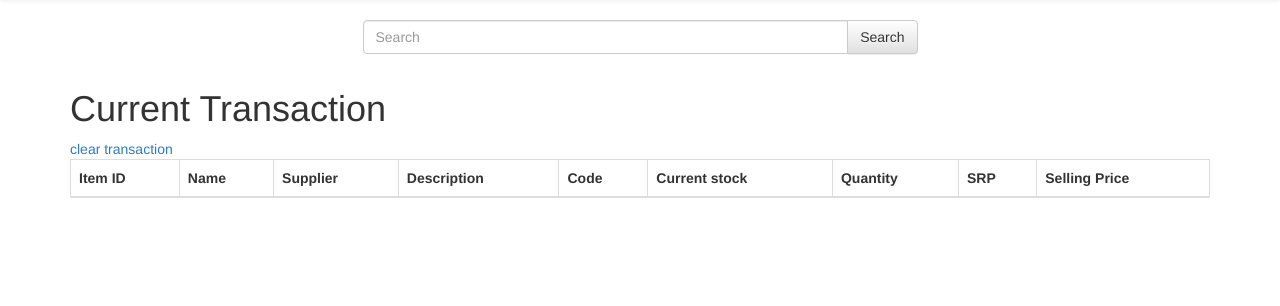
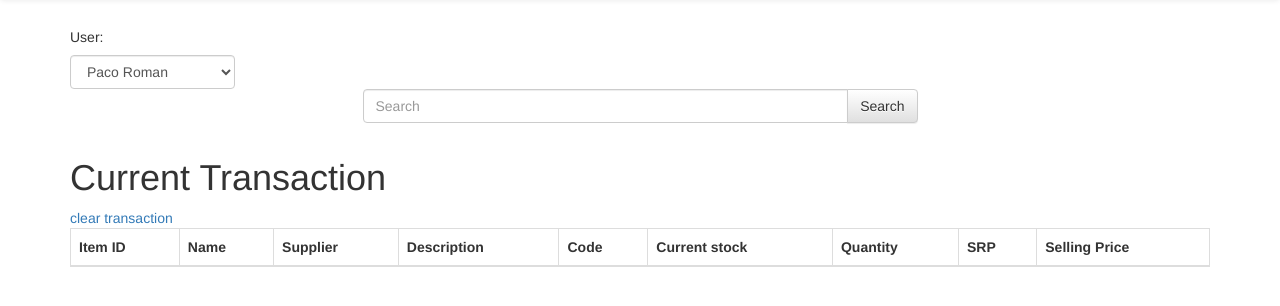
Before and after one commit to MojoJolo/motoren_pos, a Flask app: page /sale/view in a window 1280 px wide. Shown: the part 52-358 px from the top of the page. Run offline with Flask 2, Linux system fonts and the light colour scheme; lists and menus that the app fills with data are empty; some libraries are stand-ins or nearby versions.

Commit message:
added user

```diff
--- a/app/db.py
+++ b/app/db.py
@@ -57,8 +57,8 @@ class Db:
         return transaction_id
 
     def add_sales(self, sales):
-        query = """INSERT INTO sales (inventory_id, quantity, price, actual, transaction_id)
-                    VALUES (%s, %s, %s, %s, %s)"""
+        query = """INSERT INTO sales (inventory_id, quantity, price, actual, user, transaction_id)
+                    VALUES (%s, %s, %s, %s, %s, %s)"""
 
         self.cursor.executemany(query, sales)
         self.db.commit()
--- a/app/templates/add.html
+++ b/app/templates/add.html
@@ -2,7 +2,6 @@
 {% block head %}
     <title>View Items - Motoren</title>
 
-    <script src="{{ url_for('static', filename='js/jquery-1.12.0.min.js') }}" charset="utf-8"></script>
     {{ super() }}
 {% endblock %}
 
--- a/app/templates/base.html
+++ b/app/templates/base.html
@@ -4,6 +4,8 @@
     {% block head %}
     <link href="{{ url_for('static', filename='css/bootstrap.min.css') }}" rel="stylesheet">
     <link href="{{ url_for('static', filename='css/bootstrap-theme.min.css') }}" rel="stylesheet">
+
+    <script src="{{ url_for('static', filename='js/jquery-1.12.0.min.js') }}" charset="utf-8"></script>
     {% endblock %}
 </head>
 <body style="margin-bottom: 50px;">
@@ -22,6 +24,15 @@
         </div>
     </nav>
     <div class="container">
+        <div class="row">
+            <div class="col-xs-2">
+                <h5>User:</h5>
+                <select class="form-control" onchange="$.get('{{ url_for('change_user') }}', {user: this.options[this.selectedIndex].value})">
+                    <option {% if session['user'] == "Paco Roman" %} selected {% endif %}>Paco Roman</option>
+                    <option {% if session['user'] == "General Tinio" %} selected {% endif %}>General Tinio</option>
+                </select>
+            </div>
+        </div>
         <div class="row">
             <div class="col-xs-offset-3 col-xs-6">
                 {% if request.path != '/' %}
--- a/app/templates/edit.html
+++ b/app/templates/edit.html
@@ -1,8 +1,6 @@
 {% extends "base.html" %}
 {% block head %}
     <title>View Items - Motoren</title>
-
-    <script src="{{ url_for('static', filename='js/jquery-1.12.0.min.js') }}" charset="utf-8"></script>
     {{ super() }}
 {% endblock %}
 
--- a/app/templates/index.html
+++ b/app/templates/index.html
@@ -35,6 +35,7 @@
                             <th>Description</th>
                             <th>Code</th>
                             <th>Sold</th>
+                            <th>Store</th>
                             <th></th>
                         </tr>
                     </thead>
@@ -47,6 +48,7 @@
                             <td>{{ item['description'] }}</td>
                             <td>{{ item['code'] }}</td>
                             <td>{{ item['actual'] }}</td>
+                            <td>{{ item['user'] }}</td>
                             <td class="col-md-1">
                                 <form method="POST" action="{{ url_for('return_sale') }}" class="form-inline">
                                     <input type="hidden" value="{{ item['id'] }}" name="sale_id">
--- a/app/templates/sale.html
+++ b/app/templates/sale.html
@@ -2,7 +2,6 @@
 {% block head %}
     <title>View Items - Motoren</title>
 
-    <script src="{{ url_for('static', filename='js/jquery-1.12.0.min.js') }}" charset="utf-8"></script>
     {{ super() }}
 {% endblock %}
 
--- a/app/transaction.py
+++ b/app/transaction.py
@@ -45,6 +45,7 @@ def checkout():
             quantity,
             price,
             actual,
+            session['user']
         )
 
         inventory = (
--- a/config.py
+++ b/config.py
@@ -1,4 +1,5 @@
 CSRF_ENABLED = True
 SECRET_KEY = 'parokya ni edgar'
+TEMPLATES_AUTO_RELOAD = True
 
 # gunicorn -w 3 --log-level info --log-file=- run:app -b 127.0.0.1:8001
```
Also changed, not shown: app/index.py (+13 -1 lines).
